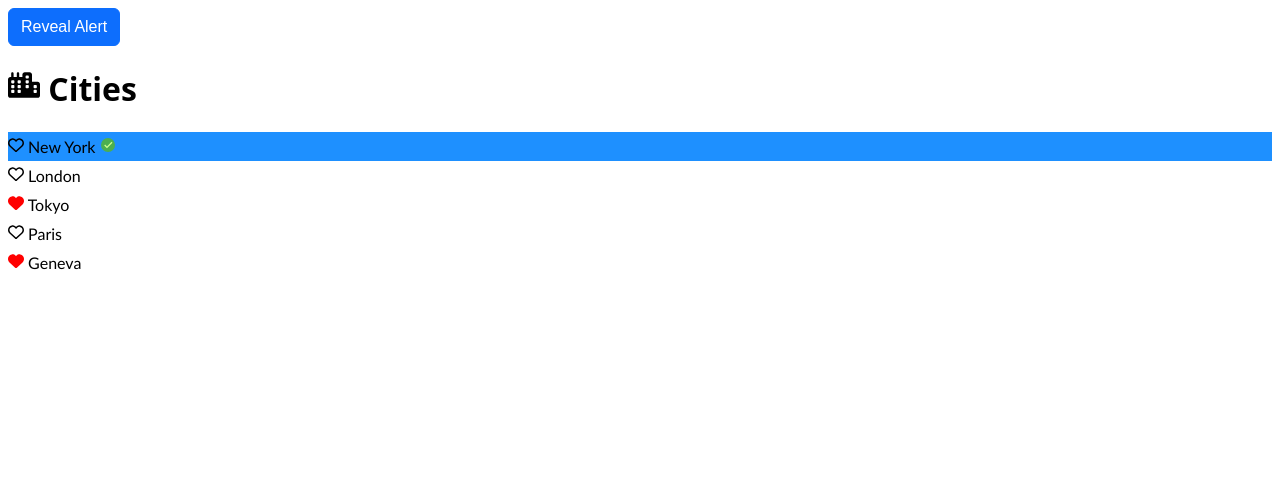
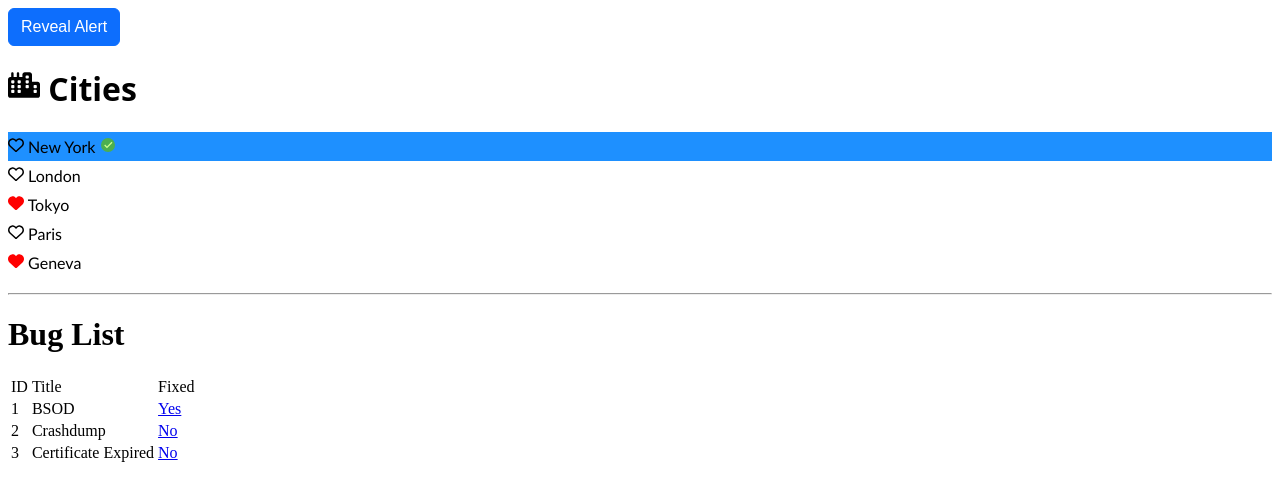
Before and after one commit to programmist/react-course-part1, a React (Vite) app: page / in a window 1280 px wide. Shown: the top 500 px of the page. Built offline with nearby package versions, Linux system fonts and the light colour scheme.

Commit message:
Immer BugList example

```diff
--- a/src/App.tsx
+++ b/src/App.tsx
@@ -3,6 +3,7 @@ import Alert from "@components/Alert";
 import Button from "@components/Button";
 import { useState } from "react";
 import { FaCity } from "react-icons/fa6";
+import BugList from "@components/BugList";
 
 const cities = [
   { id: 1, name: "New York", likeState: false },
@@ -46,6 +47,8 @@ function App() {
         items={cities}
         onSelectItem={handleSelect}
       />
+      <hr />
+      <BugList />
     </>
   );
 }
--- /dev/null
+++ b/src/components/BugList.tsx
@@ -0,0 +1,61 @@
+import { produce } from "immer";
+import { useState } from "react";
+
+interface Bug {
+  id: number;
+  title: string;
+  fixed: boolean;
+}
+
+function BugList() {
+  const [bugs, updateBugs] = useState([
+    { id: 1, title: "BSOD", fixed: true },
+    { id: 2, title: "Crashdump", fixed: false },
+    { id: 3, title: "Certificate Expired", fixed: false },
+  ]);
+
+  const toggleFixed = (bugId: number) => {
+    updateBugs(
+      produce((draft: Array<Bug>) => {
+        const bug = draft.find((bug) => bug.id === bugId);
+        if (bug) bug.fixed = !bug.fixed;
+      })
+    );
+  };
+
+  return (
+    <>
+      <h1>Bug List</h1>
+      <table>
+        <thead>
+          <tr>
+            <td>ID</td>
+            <td>Title</td>
+            <td>Fixed</td>
+          </tr>
+        </thead>
+        <tbody>
+          {bugs.map((bug) => (
+            <tr key={bug.id}>
+              <td>{bug.id}</td>
+              <td>{bug.title}</td>
+              <td>
+                <a
+                  href="#"
+                  onClick={(e) => {
+                    e.preventDefault();
+                    toggleFixed(bug.id);
+                  }}
+                >
+                  {bug.fixed ? "Yes" : "No"}
+                </a>
+              </td>
+            </tr>
+          ))}
+        </tbody>
+      </table>
+    </>
+  );
+}
+
+export default BugList;
```
